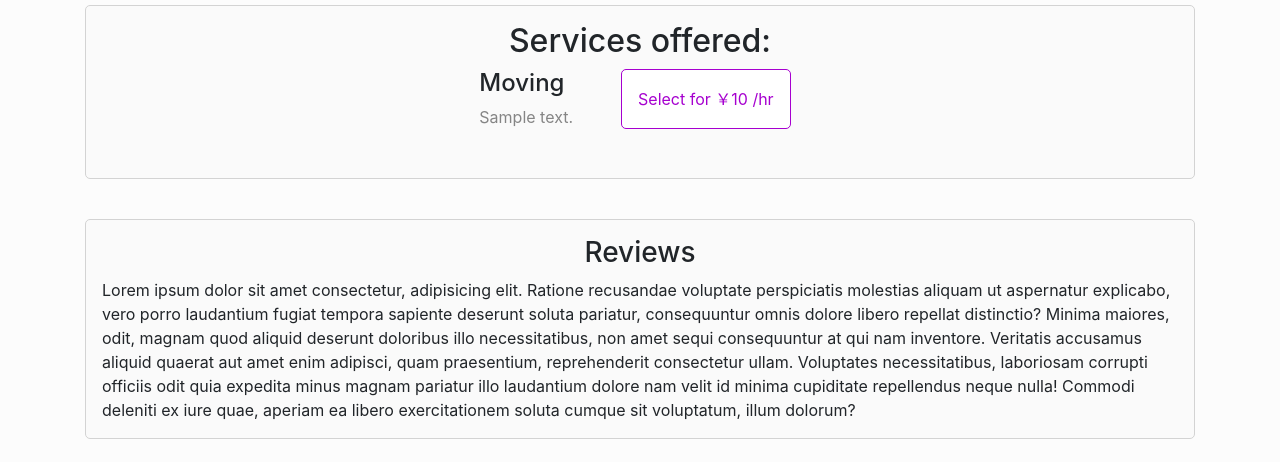
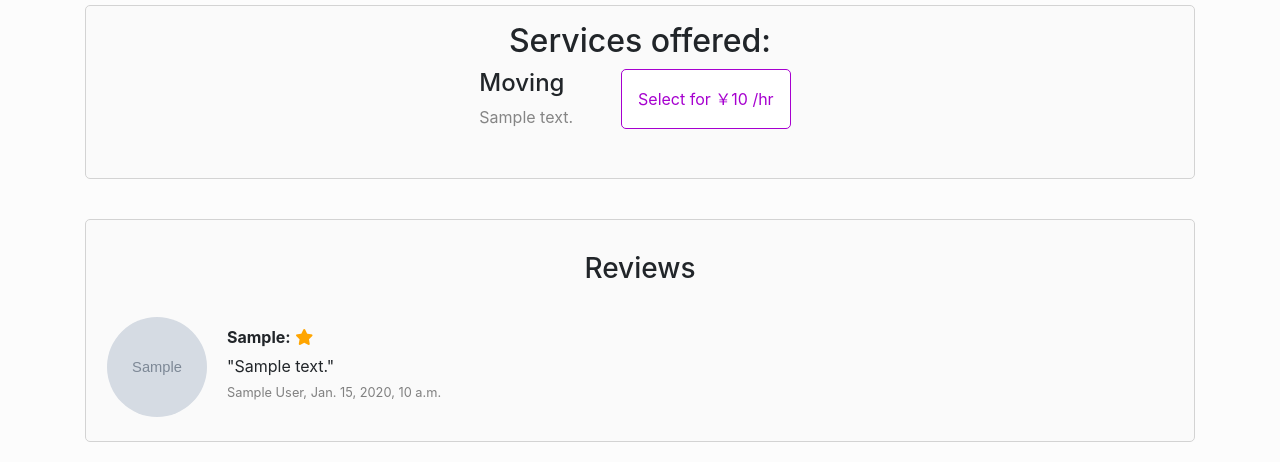
Before and after one commit to j-scu486/taskusagi, a Django app: page /accounts/tasker_profile/1 in a window 1280 px wide. Shown: the part 575-1037 px from the top of the page. Before the commit the page ends 1014 px from the top, so only its background shows below. Run offline with Django 3.2, Linux system fonts and the light colour scheme; tables that the repository leaves empty hold one stand-in row (values such as "Sample post"); grey boxes marked "Sample" are stand-in pictures; some libraries are stand-ins or nearby versions.

Commit message:
tasker profile reviews

```diff
--- a/templates/users/tasker_profile.html
+++ b/templates/users/tasker_profile.html
@@ -54,13 +54,50 @@
 
         <div class="row">
             <div class="col-md-12">
-                <div class="card-custom-2">
-                    <h3>Reviews</h3>
-                    Lorem ipsum dolor sit amet consectetur, adipisicing elit. Ratione recusandae voluptate perspiciatis molestias aliquam ut aspernatur explicabo, vero porro laudantium fugiat tempora sapiente deserunt soluta pariatur, consequuntur omnis dolore libero repellat distinctio? Minima maiores, odit, magnam quod aliquid deserunt doloribus illo necessitatibus, non amet sequi consequuntur at qui nam inventore. Veritatis accusamus aliquid quaerat aut amet enim adipisci, quam praesentium, reprehenderit consectetur ullam. Voluptates necessitatibus, laboriosam corrupti officiis odit quia expedita minus magnam pariatur illo laudantium dolore nam velit id minima cupiditate repellendus neque nulla! Commodi deleniti ex iure quae, aperiam ea libero exercitationem soluta cumque sit voluptatum, illum dolorum?
+                <div class="card-custom-2" style="display: block;">
+                    <h3 class="text-center my-3">Reviews</h3>
+                    <div class="review-container" style="display: flex; flex-direction: column;">
+                        {% for review in reviews %}
+                        <div class="review-item-wrapper my-2" style="display: flex; align-items: center;">
+                            <div class="review-item">
+                                <div class="profile-image" style="background-image: url({{review.schedule.seeker.user.profile_picture.url}}); margin-right: 20px"></div>
+                            </div>
+                            <div class="review-item">
+                                <div class="star-rating" data-rating="{{ review.rating }}" data-category="{{ review.schedule.category }}"></div>
+                                <div style="margin-top: 5px;">"{{ review.review }}"</div>
+                                <div style="font-size: 0.8rem; color: grey; margin-top: 5px;">{{ review.schedule.seeker }}, {{ review.created }}</div>
+                            </div>
+                        </div>
+                        {% endfor %}
+                    </div>
                 </div>
             </div>
         </div>
     </div>
 </section>
 
+{% block scripts %}
+<script>
+
+const ratingDiv = document.querySelectorAll('.star-rating');
+
+const ratingFunc = function(rating) {
+    toNum = parseInt(rating);
+    star_template = '<i class="fas fa-star" style="color: orange;"></i>';
+    star_total = ''
+
+    for(let i = 0; i <= rating - 1; i++) {
+        star_total += star_template
+    }
+
+    return star_total
+}
+
+ratingDiv.forEach(e => {
+    e.innerHTML = `<strong>${e.dataset.category}:</strong> ${ratingFunc(e.dataset.rating)}`
+})
+
+</script>
 {% endblock %}
+
+{% endblock %}
--- a/users/views.py
+++ b/users/views.py
@@ -12,7 +12,7 @@ import random
 
 from users.forms import CustomUserCreationForm, TaskerSignUpForm, CustomUserChangeForm, TaskCreateForm, TaskDeleteForm, ScheduleCreateForm, SeekerSignUpForm, ToDoForm
 from users.models import Tasker, TaskSeeker, CustomUser, TaskCanDo, Schedule, ToDo
-from booking.models import ScheduleBooking
+from booking.models import ScheduleBooking, ScheduleBookingReview
 from .decorators import seeker_required, tasker_required
 
 class SignUpView(generic.TemplateView):
@@ -170,5 +170,9 @@ def todo_delete(request, id):
 def tasker_profile_view(request, _id):
     tasker = Tasker.objects.filter(user=_id).first()
     task_can_do = TaskCanDo.objects.filter(tasker__user=_id)
+    reviews = ScheduleBookingReview.objects.filter(schedule__tasker__user=_id)
 
-    return render(request, 'users/tasker_profile.html', {'tasker': tasker, 'task_can_do': task_can_do})
+    return render(request, 'users/tasker_profile.html', {'tasker': tasker,
+                                                        'task_can_do': task_can_do,
+                                                        'reviews': reviews
+                                                        })
```
